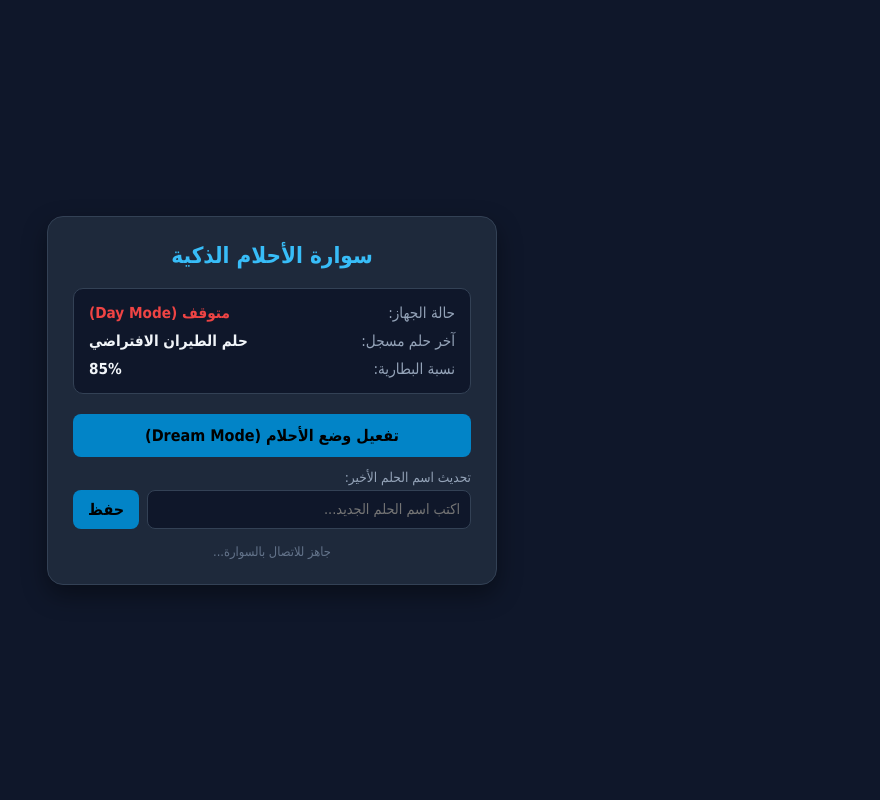
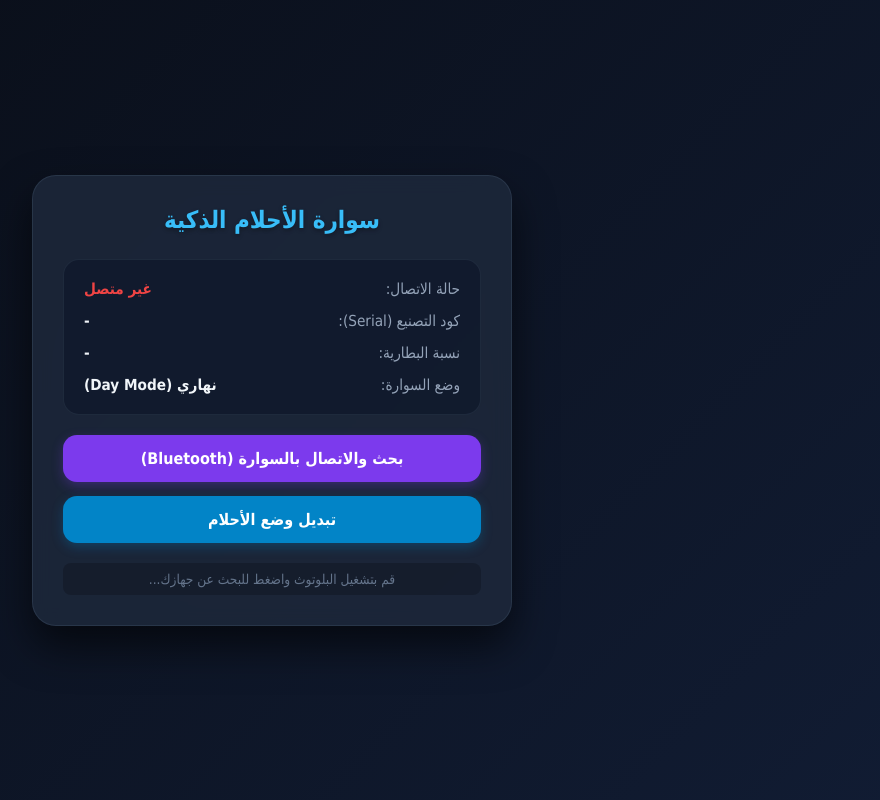
Before and after one commit to trk511435-png/dream-device, a plain HTML site: page index.html in a window 1280 px wide. Shown: the whole page, without its empty margins (368-1248 px from the left). Drawn offline with Linux system fonts and the light colour scheme.

Commit message:
Update index.html

```diff
--- a/index.html
+++ b/index.html
@@ -3,25 +3,62 @@
 <head>
     <meta charset="UTF-8">
     <meta name="viewport" content="width=device-width, initial-scale=1.0">
-    <title>لوحة تحكم سوارة الأحلام الذكية</title>
+    <title>منصة إدارة سوارة الأحلام الذكية</title>
     <style>
         * { box-sizing: border-box; margin: 0; padding: 0; font-family: Tahoma, sans-serif; }
-        body { background: #0f172a; color: #f8fafc; display: flex; justify-content: center; align-items: center; min-height: 100vh; padding: 20px; }
-        .container { background: #1e293b; width: 100%; max-width: 450px; padding: 25px; border-radius: 16px; box-shadow: 0 10px 25px rgba(0,0,0,0.4); border: 1px solid #334155; }
-        h1 { font-size: 1.4rem; text-align: center; margin-bottom: 20px; color: #38bdf8; }
-        .status-box { background: #0f172a; padding: 15px; border-radius: 10px; margin-bottom: 20px; border: 1px solid #334155; }
-        .status-item { display: flex; justify-content: space-between; margin-bottom: 10px; font-size: 0.95rem; }
+        body {
+            background: linear-gradient(135deg, #090d16 0%, #111c33 100%);
+            color: #f8fafc;
+            display: flex;
+            justify-content: center;
+            align-items: center;
+            min-height: 100vh;
+            padding: 20px;
+        }
+        .container {
+            background: rgba(30, 41, 59, 0.85);
+            backdrop-filter: blur(10px);
+            width: 100%;
+            max-width: 480px;
+            padding: 30px;
+            border-radius: 24px;
+            box-shadow: 0 20px 40px rgba(0,0,0,0.6);
+            border: 1px solid rgba(51, 65, 85, 0.6);
+        }
+        h1 { font-size: 1.5rem; text-align: center; margin-bottom: 25px; color: #38bdf8; text-shadow: 0 2px 4px rgba(0,0,0,0.3); }
+
+        .status-box {
+            background: rgba(15, 23, 42, 0.7);
+            padding: 20px;
+            border-radius: 16px;
+            margin-bottom: 20px;
+            border: 1px solid rgba(51, 65, 85, 0.4);
+        }
+        .status-item { display: flex; justify-content: space-between; margin-bottom: 14px; font-size: 0.95rem; }
         .status-item:last-child { margin-bottom: 0; }
         .label { color: #94a3b8; }
         .value { font-weight: bold; color: #f1f5f9; }
-        .controls { display: flex; flex-direction: column; gap: 12px; }
-        button { background: #0284c7; color: #white; border: none; padding: 12px; border-radius: 8px; font-size: 1rem; font-weight: bold; cursor: pointer; transition: background 0.2s; }
-        button:hover { background: #0369a1; }
-        button.active { background: #16a34a; }
-        button.active:hover { background: #15803d; }
-        .input-group { display: flex; gap: 8px; margin-top: 5px; }
-        input[type="text"] { flex: 1; padding: 10px; border-radius: 8px; border: 1px solid #334155; background: #0f172a; color: #fff; font-size: 0.9rem; }
-        .log { margin-top: 15px; font-size: 0.8rem; color: #64748b; text-align: center; }
+
+        .controls { display: flex; flex-direction: column; gap: 14px; }
+
+        .btn {
+            width: 100%;
+            background: #0284c7;
+            color: #fff;
+            border: none;
+            padding: 14px;
+            border-radius: 14px;
+            font-size: 1rem;
+            font-weight: bold;
+            cursor: pointer;
+            transition: all 0.2s ease;
+            box-shadow: 0 4px 12px rgba(2, 132, 199, 0.3);
+        }
+        .btn:hover { background: #0369a1; transform: translateY(-1px); }
+        .btn-bluetooth { background: #7c3aed; box-shadow: 0 4px 12px rgba(124, 58, 237, 0.3); }
+        .btn-bluetooth:hover { background: #6d28d9; }
+
+        .log { margin-top: 20px; font-size: 0.85rem; color: #64748b; text-align: center; padding: 8px; border-radius: 8px; background: rgba(0,0,0,0.2); }
     </style>
 </head>
 <body>
@@ -31,65 +68,67 @@
 
         <div class="status-box">
             <div class="status-item">
-                <span class="label">حالة الجهاز:</span>
-                <span id="deviceState" class="value" style="color: #ef4444;">متوقف (Day Mode)</span>
+                <span class="label">حالة الاتصال:</span>
+                <span id="connectionStatus" class="value" style="color: #ef4444;">غير متصل</span>
             </div>
             <div class="status-item">
-                <span class="label">آخر حلم مسجل:</span>
-                <span id="lastDream" class="value">حلم الطيران الافتراضي</span>
+                <span class="label">كود التصنيع (Serial):</span>
+                <span id="deviceSerial" class="value">-</span>
             </div>
             <div class="status-item">
                 <span class="label">نسبة البطارية:</span>
-                <span id="batteryLevel" class="value">85%</span>
+                <span id="batteryLevel" class="value">-</span>
+            </div>
+            <div class="status-item">
+                <span class="label">وضع السوارة:</span>
+                <span id="deviceMode" class="value">نهاري (Day Mode)</span>
             </div>
         </div>
 
         <div class="controls">
-            <button id="modeToggleBtn" onclick="toggleMode()">تفعيل وضع الأحلام (Dream Mode)</button>
-
-            <div>
-                <span class="label" style="font-size: 0.85rem; display: block; margin-bottom: 5px;">تحديث اسم الحلم الأخير:</span>
-                <div class="input-group">
-                    <input type="text" id="newDreamInput" placeholder="اكتب اسم الحلم الجديد...">
-                    <button onclick="updateDream()" style="padding: 10px 15px;">حفظ</button>
-                </div>
-            </div>
+            <button class="btn btn-bluetooth" onclick="connectBluetooth()">بحث والاتصال بالسوارة (Bluetooth)</button>
+            <button class="btn" onclick="toggleDreamMode()">تبديل وضع الأحلام</button>
         </div>
 
-        <div class="log" id="logStatus">جاهز للاتصال بالسوارة...</div>
+        <div class="log" id="logStatus">قم بتشغيل البلوتوث واضغط للبحث عن جهازك...</div>
     </div>
 
     <script>
-        let isDreamMode = false;
+        async function connectBluetooth() {
+            const logEl = document.getElementById('logStatus');
+            const statusEl = document.getElementById('connectionStatus');
 
-        function toggleMode() {
-            isDreamMode = !isDreamMode;
-            const btn = document.getElementById('modeToggleBtn');
-            const stateSpan = document.getElementById('deviceState');
+            try {
+                logEl.textContent = "جاري البحث عن أجهزة الأحلام القريبة...";
+                const device = await navigator.bluetooth.requestDevice({
+                    acceptAllDevices: true,
+                    optionalServices: ['battery_service']
+                });
 
-            if (isDreamMode) {
-                btn.textContent = "إيقاف وضع الأحلام";
-                btn.className = "active";
-                stateSpan.textContent = "يعمل (Dream Mode ON)";
-                stateSpan.style.color = "#22c55e";
-                document.getElementById('logStatus').textContent = "تم إرسال أمر الدخول لوضع الأحلام بنجاح.";
-            } else {
-                btn.textContent = "تفعيل وضع الأحلام (Dream Mode)";
-                btn.className = "";
-                stateSpan.textContent = "متوقف (Day Mode)";
-                stateSpan.style.color = "#ef4444";
-                document.getElementById('logStatus').textContent = "تم العودة للوضع العادي.";
+                statusEl.textContent = "متصل: " + device.name;
+                statusEl.style.color = "#22c55e";
+                logEl.textContent = "تم الاتصال بنجاح! جاري سحب كود التصنيع...";
+
+                // افتراضي تجريبي لحين ربط الـ ESP32 الحقيقي
+                document.getElementById('deviceSerial').textContent = "SM-DREAM-9482";
+                document.getElementById('batteryLevel').textContent = "92%";
+
+            } catch (error) {
+                console.log("فشل الاتصال:", error);
+                logEl.textContent = "تم إلغاء الاتصال أو حدث خطأ.";
             }
         }
 
-        function updateDream() {
-            const inputVal = document.getElementById('newDreamInput').value.trim();
-            if (inputVal !== "") {
-                document.getElementById('lastDream').textContent = inputVal;
-                document.getElementById('newDreamInput').value = "";
-                document.getElementById('logStatus').textContent = "تم تحديث الحلم الأخير وحفظه في الذاكرة.";
+        function toggleDreamMode() {
+            const modeEl = document.getElementById('deviceMode');
+            if (modeEl.textContent.includes('نهاري')) {
+                modeEl.textContent = "وضع الأحلام (Dream Mode ON)";
+                modeEl.style.color = "#a855f7";
+                document.getElementById('logStatus').textContent = "تم تفعيل وضع الأحلام على السوارة.";
             } else {
-                alert("الرجاء كتابة اسم الحلم أولاً!");
+                modeEl.textContent = "نهاري (Day Mode)";
+                modeEl.style.color = "#f1f5f9";
+                document.getElementById('logStatus').textContent = "تم العودة للوضع العادي.";
             }
         }
     </script>
```
